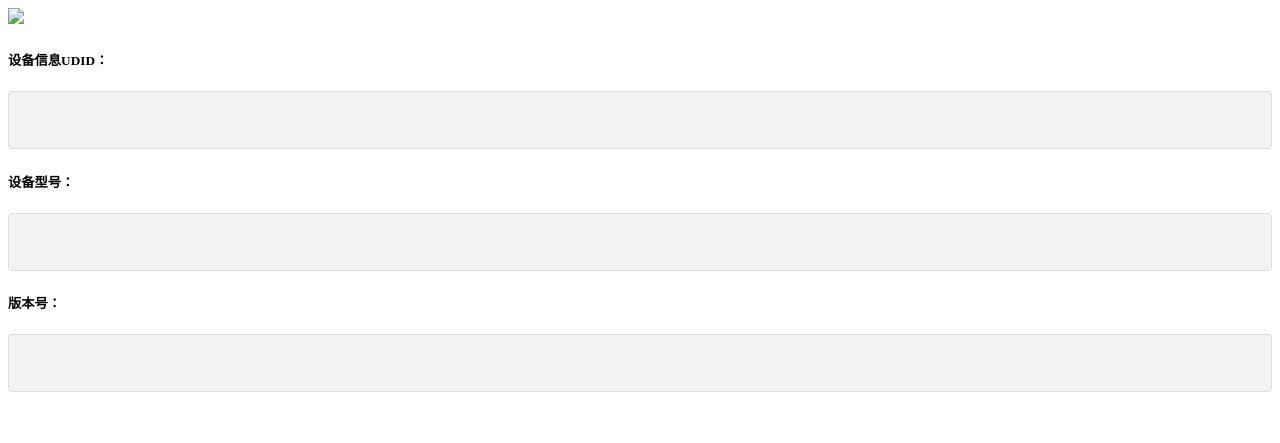
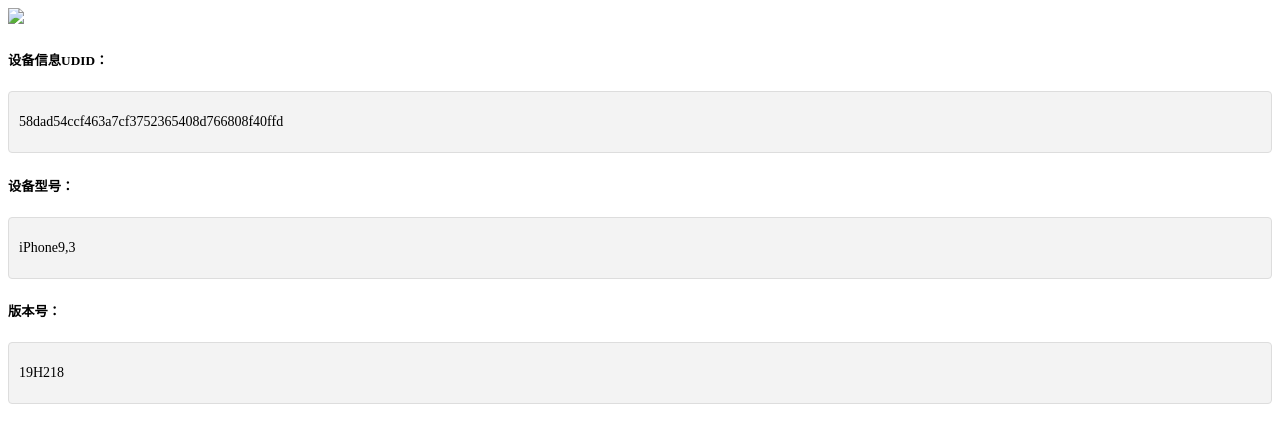
Before and after one commit to dioq/python_study, a Flask app: template iOS/package/templates/show_udid.html in a window 1280 px wide. Shown: the top 443 px of the page. Run offline with Flask 3, Linux system fonts and the light colour scheme; the template is opened without the code that fills it, so the values that code supplies are empty.

Commit message:
get udid

```diff
--- a/iOS/package/main.py
+++ b/iOS/package/main.py
@@ -55,21 +55,31 @@ def get_udid():
     """
     获取设备返回的值
     """
-    f = open("device.plist", "wb")
-    f.write(request.data)
-    f.close()
+    # f = open("device.html", "wb")
+    # f.write(request.data)
+    # f.close()
+    print("get_udid -------------> go here")
 
-    # global udid_l
-    # b_data = request.data
-    # data_str = str(b_data).split('<?xml')[-1].split('</plist>')[0].split('dict')[1].replace('\\n', '').replace('\\t',
-    #                                                                                                            '') \
-    #     .replace('>', '').replace('<', '').replace('/', '').replace('string', '').split('key')
-    # udid = data_str[4]
-    # product = "iPhone 7"
-    # version = data_str[6]
-    # udid_l = [udid, product, version]
-    # # 这里一定要对301进行重定向
-    # return redirect(url_for('ios_udid.show_udid'), code=301)
+    global udid_l
+    b_data = request.data
+    data_str = str(b_data).split('<?xml')[-1].split('</plist>')[0].split('dict')[1].replace('\\n', '').replace('\\t',
+                                                                                                               '') \
+        .replace('>', '').replace('<', '').replace('/', '').replace('string', '').split('key')
+    udid = data_str[4]
+    product = "iPhone 7"
+    version = data_str[6]
+    udid_l = [udid, product, version]
+    # 这里一定要对301进行重定向
+    return redirect(url_for('ios_udid.show_udid'), code=301)
+
+
+@app.route('/show_udid/', methods=['GET', 'POST'])
+def show_udid():
+    """
+    展示获取到的udid页面
+    """
+    path = "show_udid.html"
+    return render_template(path, data=udid_l)
 
 
 # 实现通过浏览器下载并安装 安装包
--- a/iOS/package/templates/show_udid.html
+++ b/iOS/package/templates/show_udid.html
@@ -27,17 +27,17 @@
                     <h5 class="color-878f92 font-16 mb-15" style="text-align: left;">设备信息UDID：</h5>
                     <div style="text-align: left;word-break:break-all;background: #f3f3f3;border-radius: 4px;min-height: 40px;height: auto;padding: 8px 10px;border: 1px solid #ddd;"
                          class="tag-box tag-box-v3 mb-25">
-                        <p class="color-333" style="font-size: 14px">{{data[0]}}</p>
+                        <p class="color-333" style="font-size: 14px">58dad54ccf463a7cf3752365408d766808f40ffd</p>
                     </div>
                     <h5 class="color-878f92 font-16 mb-15" style="text-align: left;">设备型号：</h5>
                     <div style="text-align: left;word-break:break-all;background: #f3f3f3;border-radius: 4px;min-height: 40px;height: auto;padding: 8px 10px;border: 1px solid #ddd;"
                          class="tag-box tag-box-v3 mb-25">
-                        <p class="color-333" style="font-size: 14px">{{data[1]}}</p>
+                        <p class="color-333" style="font-size: 14px">iPhone9,3</p>
                     </div>
                     <h5 class="color-878f92 font-16 mb-15" style="text-align: left;">版本号：</h5>
                     <div style="text-align: left;word-break:break-all;background: #f3f3f3;border-radius: 4px;min-height: 40px;height: auto;padding: 8px 10px;border: 1px solid #ddd;"
                          class="tag-box tag-box-v3 mb-25">
-                        <p class="color-333" style="font-size: 14px">{{data[2]}}</p>
+                        <p class="color-333" style="font-size: 14px">19H218</p>
                     </div>
 
                 </div>
```
